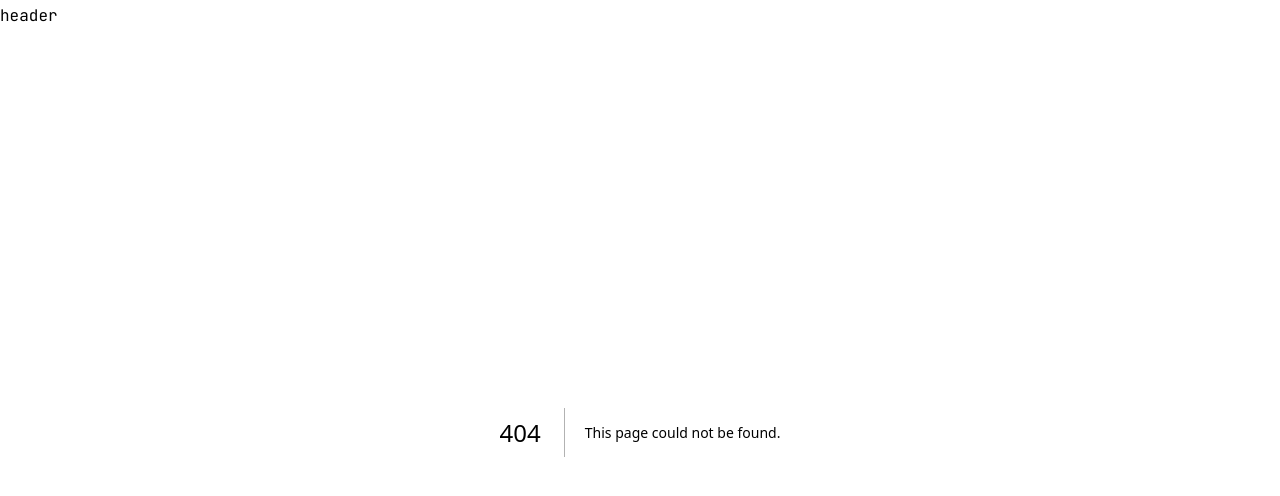
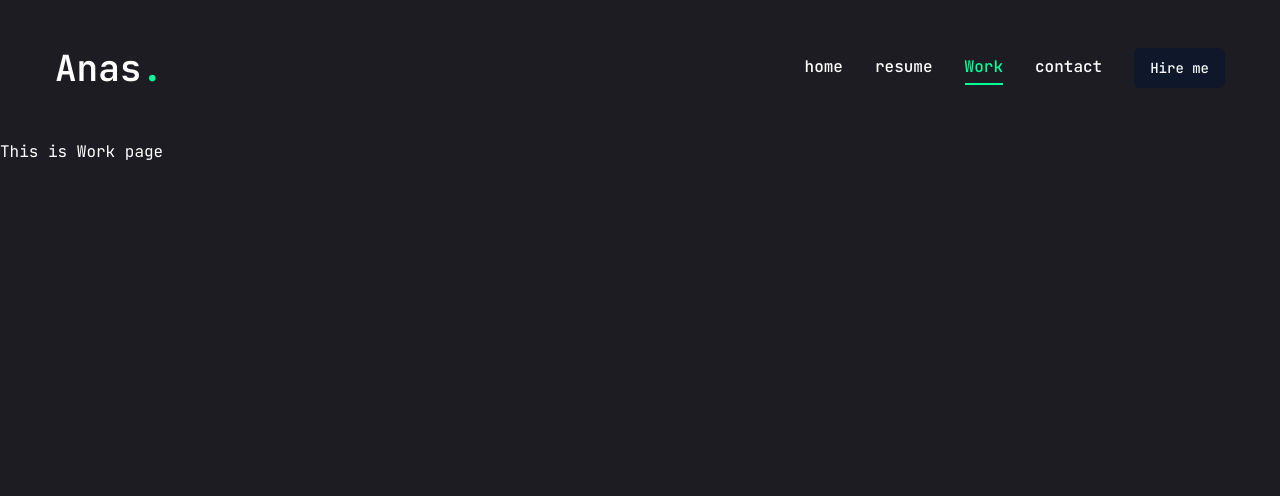
Before and after one commit to anasahammad/my-portfolio, a Next.js app: page /work in a window 1280 px wide. Before the commit this address had no page. Shown: the top 496 px of the page. Built offline with nearby package versions, Linux system fonts and the light colour scheme.

Commit message:
desktop view navbar added

```diff
--- /dev/null
+++ b/app/contact/page.jsx
@@ -0,0 +1,11 @@
+
+
+const ContactPage = () => {
+    return (
+        <div>
+           This is Contact page
+        </div>
+    );
+};
+
+export default ContactPage;
--- a/app/layout.jsx
+++ b/app/layout.jsx
@@ -1,6 +1,8 @@
 import { JetBrains_Mono } from "next/font/google";
 import "./globals.css";
 import Header from "@/components/Header";
+import PageTransition from "@/components/PageTransition";
+import StairTransition from "@/components/StairTransition";
 
 const JetBrainsMono = JetBrains_Mono({ subsets: ["latin"], weight: ["100", "200", "300", "400", "500", "600", "700", "800"], variable : '--font-jetbrainsMone' });
 
@@ -14,7 +16,11 @@
     <html lang="en">
       <body className={JetBrainsMono.variable}>
         <Header/>
+        <StairTransition/>
+        <PageTransition>
+
         {children}
+        </PageTransition>
         </body>
     </html>
   );
--- /dev/null
+++ b/app/resume/page.jsx
@@ -0,0 +1,11 @@
+
+
+const ResumePage = () => {
+    return (
+        <div>
+            <h1>This is Resume Page</h1>
+        </div>
+    );
+};
+
+export default ResumePage;
--- /dev/null
+++ b/app/work/page.jsx
@@ -0,0 +1,11 @@
+
+
+const WorkPage = () => {
+    return (
+        <div>
+           This is Work page
+        </div>
+    );
+};
+
+export default WorkPage;
--- a/components/Header.jsx
+++ b/components/Header.jsx
@@ -1,10 +1,30 @@
-import React from 'react';
 
+import Link from "next/link";
+import { Button } from "./ui/button";
+import Nav from "./Nav";
 const Header = () => {
     return (
-        <div>
-            header
-        </div>
+        <header className='py-8 xl:py-12 text-white'>
+            <div className="container mx-auto flex justify-between items-center">
+                {/* logo */}
+                <Link href="/">
+                <h1 className="text-4xl font-semibold">Anas<span className="text-accent">.</span></h1>
+                </Link>
+
+                {/* Desktop Nav */}
+                <div className="hidden xl:flex items-center gap-8">
+
+                <Nav/>
+                <Link href="/contact">
+                    <Button>Hire me</Button>
+                </Link>
+                </div>
+
+                {/* Mobile nav links */}
+
+                <div className="xl:hidden">Mobile link</div>
+            </div>
+        </header>
     );
 };
 
--- /dev/null
+++ b/components/Nav.jsx
@@ -0,0 +1,38 @@
+"use client"
+
+import Link from "next/link";
+import { usePathname } from "next/navigation";
+
+
+const navLinks = [
+    {
+        title: "home",
+        path: "/"
+    },
+    {
+        title: "resume",
+        path: "/resume"
+    },
+    {
+        title: "work",
+        path: "/work"
+    },
+    {
+        title: "contact",
+        path: "/contact"
+    },
+]
+const Nav = () => {
+    const pathname = usePathname()
+    console.log(pathname);
+
+    return (
+        <nav className="flex gap-8">
+            {navLinks?.map((link, idx)=><Link href={link.path} key={idx} className={`${link.path === pathname && "text-accent border-b-2 border-accent "}capitalize font-medium hover:text-accent transition-all`}>
+            {link.title}
+            </Link>)}
+        </nav>
+    );
+};
+
+export default Nav;
--- /dev/null
+++ b/components/PageTransition.jsx
@@ -0,0 +1,21 @@
+"use client"
+import { AnimatePresence, motion } from "framer-motion";
+import { usePathname } from "next/navigation";
+
+
+const PageTransition = ({children}) => {
+    const pathname = usePathname()
+    return (
+        <AnimatePresence>
+            <div key={pathname}>
+            <motion.div initial={{opacity: 1}} animate={{opacity: 0, transition: {delay : 1, duration : 0.4, ease : "easeInOut"}}}
+            className="h-screen w-screen fixed bg-primary top-0 pointer-events-none"
+            />
+
+            {children}
+            </div>
+        </AnimatePresence>
+    );
+};
+
+export default PageTransition;
--- /dev/null
+++ b/components/StairTransition.jsx
@@ -0,0 +1,23 @@
+"use client"
+
+import { AnimatePresence, motion } from "framer-motion";
+import { usePathname } from "next/navigation";
+import Stairs from "./Stairs";
+
+
+const StairTransition = () => {
+    const pathname = usePathname()
+    return ( <>
+
+        <AnimatePresence mode="wait">
+            <div key={pathname}>
+                <div className="h-screen w-screen fixed top-0 left-0 right-0 pointer-events-none z-40 flex">
+                    <Stairs/>
+                </div>
+            </div>
+        </AnimatePresence>
+    </>
+    );
+};
+
+export default StairTransition;
--- /dev/null
+++ b/components/Stairs.jsx
@@ -0,0 +1,11 @@
+
+
+const Stairs = () => {
+    return (
+        <div>
+
+        </div>
+    );
+};
+
+export default Stairs;
--- a/package.json
+++ b/package.json
@@ -17,6 +17,7 @@
     "@radix-ui/react-tooltip": "^1.0.7",
     "class-variance-authority": "^0.7.0",
     "clsx": "^2.1.1",
+    "framer-motion": "^11.2.11",
     "lucide-react": "^0.395.0",
     "next": "14.2.4",
     "react": "^18",
```
Also changed, not shown: 1 other file (tests, documents, lock files or other folders).
